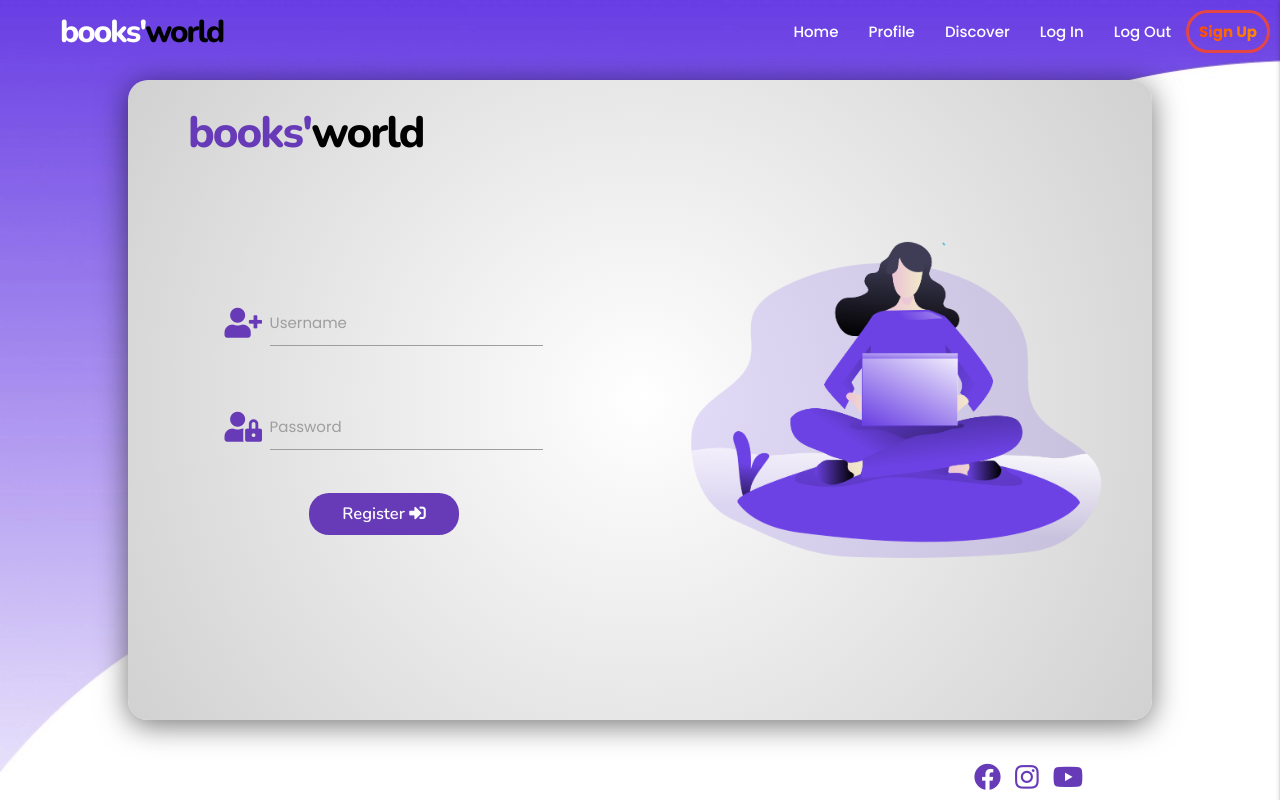
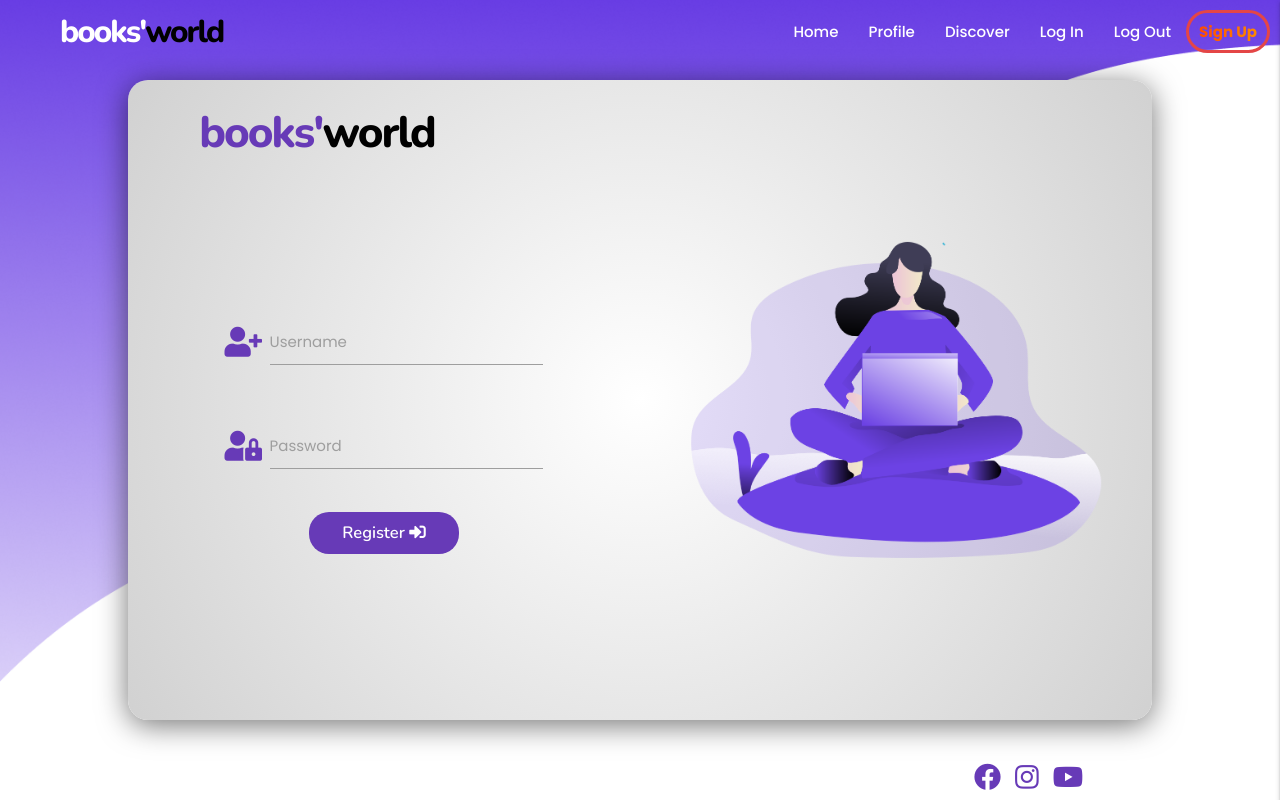
Before and after one commit to Henriqueperoni/CI-MS3-Books-World, a Flask app: page /sign_up in a window 1280 px wide. Run offline with Flask 2, Linux system fonts and the light colour scheme; some libraries are stand-ins or nearby versions.

Commit message:
Tyde up the code

```diff
--- a/static/css/style.css
+++ b/static/css/style.css
@@ -92,10 +92,6 @@ footer {
     transform: translate(-50%, 0);
 }
 
-social-links ul {
-  display: flex;
-}
-
 .social-links li {
   list-style-type: none;
   display: inline;
@@ -141,19 +137,11 @@ social-links ul {
     box-shadow: 0px 5px 30px 0px rgba(0,0,0,0.55);
 }
 
-.container-sign {
-    height: 100%;
-    width: 50%;
-    align-items: center;
-}
-
 .push-down {
-    margin-top: 25%;
+    margin-top: 30%;
 }
 
 .container-ilustration {
-    height: 100%;
-    width: 50%;
     position: relative;
 }
 
@@ -192,3 +180,26 @@ social-links ul {
 .flashes {
     line-height: 2
 }
+
+
+
+
+/* Desktop - 2 */
+
+position: relative;
+width: 1440px;
+height: 1024px;
+
+background: linear-gradient(180deg, #683DE3 0%, #FFFFFF 100%);
+
+
+/* Vector 1 */
+
+position: absolute;
+width: 1633px;
+height: 1109.5px;
+left: -193.5px;
+top: 51px;
+
+background: #FFFFFF;
+border: 1px solid #FFFFFF;
--- a/templates/sign_up.html
+++ b/templates/sign_up.html
@@ -1,8 +1,9 @@
 {% extends "base.html" %}
 {% block content %}
-	<div class="general-container">
-		<div class="container-sign">
+    {% block container %}
+	<div class="general-container row">
 
+		<div class="col s12 m6">
 			<h3 class="deep-purple-text" id="logo">books'<span>world</span></h3>
 			<div class="row push-down">
 				<form class="col s12 m8 offset-m2" method="POST" action="{{ url_for('sign_up') }}" >
@@ -36,23 +37,9 @@
 			</div>
 
 		</div>
-		<div class="container-ilustration">
-        <img src="static/images/sign_in.png" alt="">
+		<div class="container-ilustration col m6 hide-on-small-only">
+            <img src="static/images/sign_in.png" alt="">
 		</div>
 	</div>
+    {% endblock %}
 {% endblock %}
-
-<!-- <div class="container-sign">
-                <h2 id="logo">books'<span>world</span></h2>
-                <div class="form-container">
-                    <form>
-                        <i class="fas fa-user-plus prefix light-blue-text text-darken-4"></i>
-                        <label for="username">Username</label>
-                        <input class="text-input" id="username" name="username" type="text" class="validate">
-                        <i class="fas fa-user-lock prefix light-blue-text text-darken-4"></i>
-                        <label for="password">Password</label>
-                        <input class="text-input" id="password" name="password" type="password" class="validate">
-                        <button id="btn-form" type="submit">Sign Up</button>
-                    </form>
-                </div>
-		</div> -->
```
Also changed, not shown: static/images/bg.png.
